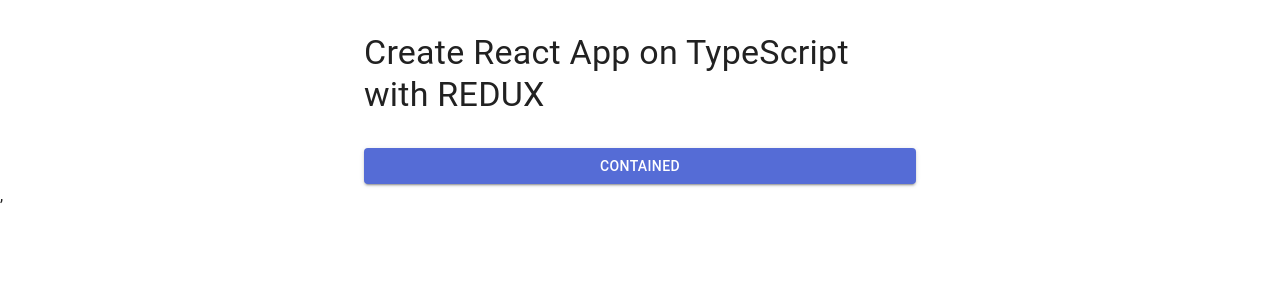
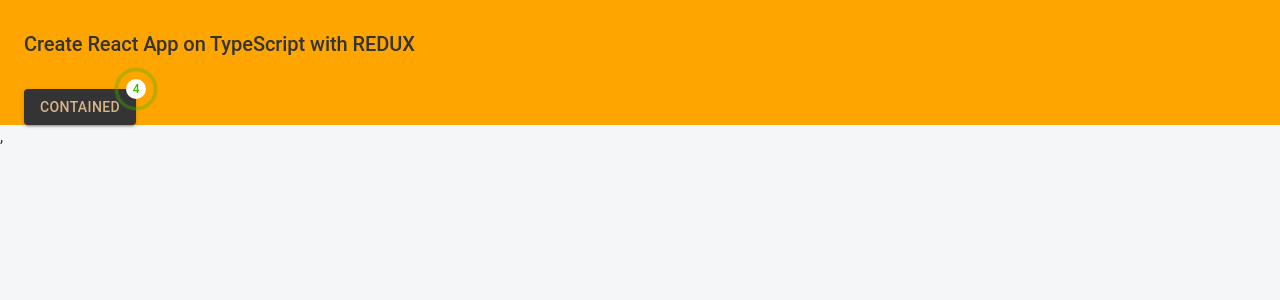
Before and after one commit to Ronny2101/cyber-react, a React (Create React App) app: page / in a window 1280 px wide. Shown: the top 300 px of the page. Built offline with nearby package versions, Linux system fonts and the light colour scheme.

Commit message:
feat: MUI customized  integration

```diff
--- a/src/app/App.tsx
+++ b/src/app/App.tsx
@@ -1,17 +1,22 @@
 import React from "react";
 import "../css/app.css";
 import { Box, Button, Container, Stack, Typography } from "@mui/material";
+import { RippleBadge } from "./MaterialTheme/styled";
 
 function App() {
   return  (
-    <Container maxWidth="sm">
+  <Container sx={{background: "orange"}}>
     <Stack flexDirection={"column"}>
-      <Box sx={{my: 4}}>
+      <Box sx={{ my: 4 }}>
         <Typography variant="h4" component={"h4"}>
           Create React App on TypeScript with REDUX
         </Typography>
       </Box>
-      <Button variant="contained">Contained</Button>
+       <Box>
+          <RippleBadge badgeContent={4}>
+            <Button variant="contained" >Contained</Button>
+          </RippleBadge>
+       </Box>
     </Stack>
   </Container>
   );
--- /dev/null
+++ b/src/app/MaterialTheme/index.ts
@@ -0,0 +1,66 @@
+import { createTheme } from '@mui/material/styles';
+import { common } from '@mui/material/colors';
+import shadow from './shadow';
+import typography from './typography';
+import { maxWidth } from '@mui/system';
+
+/**
+ * LIGHT THEME (DEFAULT)
+ */
+const light = {
+	palette: {
+		type: 'light',
+		background: {
+			default: '#f8f8ff',
+			paper: common.white,
+		},
+		primary: {
+			contrastText: '#d7b586',
+			main: '#343434',
+		},
+		secondary: {
+			contrastText: '#343434',
+			main: '#d7b586',
+		},
+		text: {
+			primary: '#343434',
+			secondary: '#d7b586',
+			dark: common.black,
+		},
+	},
+	components: {
+		MuiContainer: {
+			styleOverrides: {
+				root: {
+					height: '100%',
+				},
+			},
+		},
+		MuiCssBaseline: {
+			styleOverrides: {
+				html: { height: '100%' },
+				body: { background: '#f4f6f8', height: '100%', minHeight: '100%' },
+			},
+		},
+	},
+	shadow,
+	typography,
+};
+
+// A custom theme for this app
+let theme = createTheme(light);
+theme = createTheme(theme, {
+	components: {
+		MuiContainer: {
+			styleOverrides: {
+				maxWidthLg: {
+					[theme.breakpoints.up('lg')]: {
+						maxWidth: '1300px',
+					},
+				},
+			},
+		},
+	},
+});
+
+export default theme;
--- /dev/null
+++ b/src/app/MaterialTheme/shadow.ts
@@ -0,0 +1,27 @@
+export default [
+	'none',
+	'0 0 0 1px rgba(63,63,68,0.05), 0 1px 2px 0 rgba(63,63,68,0.15)',
+	'0 0 1px 0 rgba(0,0,0,0.31), 0 2px 2px -2px rgba(0,0,0,0.25)',
+	'0 0 1px 0 rgba(0,0,0,0.31), 0 3px 4px -2px rgba(0,0,0,0.25)',
+	'0 0 1px 0 rgba(0,0,0,0.31), 0 3px 4px -2px rgba(0,0,0,0.25)',
+	'0 0 1px 0 rgba(0,0,0,0.31), 0 4px 6px -2px rgba(0,0,0,0.25)',
+	'0 0 1px 0 rgba(0,0,0,0.31), 0 4px 6px -2px rgba(0,0,0,0.25)',
+	'0 0 1px 0 rgba(0,0,0,0.31), 0 4px 8px -2px rgba(0,0,0,0.25)',
+	'0 0 1px 0 rgba(0,0,0,0.31), 0 5px 8px -2px rgba(0,0,0,0.25)',
+	'0 0 1px 0 rgba(0,0,0,0.31), 0 6px 12px -4px rgba(0,0,0,0.25)',
+	'0 0 1px 0 rgba(0,0,0,0.31), 0 7px 12px -4px rgba(0,0,0,0.25)',
+	'0 0 1px 0 rgba(0,0,0,0.31), 0 6px 16px -4px rgba(0,0,0,0.25)',
+	'0 0 1px 0 rgba(0,0,0,0.31), 0 7px 16px -4px rgba(0,0,0,0.25)',
+	'0 0 1px 0 rgba(0,0,0,0.31), 0 8px 18px -8px rgba(0,0,0,0.25)',
+	'0 0 1px 0 rgba(0,0,0,0.31), 0 9px 18px -8px rgba(0,0,0,0.25)',
+	'0 0 1px 0 rgba(0,0,0,0.31), 0 10px 20px -8px rgba(0,0,0,0.25)',
+	'0 0 1px 0 rgba(0,0,0,0.31), 0 11px 20px -8px rgba(0,0,0,0.25)',
+	'0 0 1px 0 rgba(0,0,0,0.31), 0 12px 22px -8px rgba(0,0,0,0.25)',
+	'0 0 1px 0 rgba(0,0,0,0.31), 0 13px 22px -8px rgba(0,0,0,0.25)',
+	'0 0 1px 0 rgba(0,0,0,0.31), 0 14px 24px -8px rgba(0,0,0,0.25)',
+	'0 0 1px 0 rgba(0,0,0,0.31), 0 16px 28px -8px rgba(0,0,0,0.25)',
+	'0 0 1px 0 rgba(0,0,0,0.31), 0 18px 30px -8px rgba(0,0,0,0.25)',
+	'0 0 1px 0 rgba(0,0,0,0.31), 0 20px 32px -8px rgba(0,0,0,0.25)',
+	'0 0 1px 0 rgba(0,0,0,0.31), 0 22px 34px -8px rgba(0,0,0,0.25)',
+	'0 0 1px 0 rgba(0,0,0,0.31), 0 24px 36px -8px rgba(0,0,0,0.25)',
+];
--- /dev/null
+++ b/src/app/MaterialTheme/styled.ts
@@ -0,0 +1,30 @@
+import { styled } from "@mui/material/styles";
+import Badge from "@mui/material/Badge";
+
+export const RippleBadge = styled(Badge)(({ theme }) => ({
+  "& .MuiBadge-badge": {
+    color: "#44b700",
+    background: "white",
+    "&::after": {
+      position: "absolute",
+      top: "-2px",
+      left: "-2px",
+      width: "120%",
+      height: "120%",
+      borderRadius: "50%",
+      animation: "ripple 1.2s infinite ease-in-out",
+      border: "2px solid currentColor",
+      content: '""',
+    },
+  },
+  "@keyframes ripple": {
+    "0%": {
+      transform: "scale(.8)",
+      opacity: 1,
+    },
+    "100%": {
+      transform: "scale(2.4)",
+      opacity: 0,
+    },
+  },
+}));
--- /dev/null
+++ b/src/app/MaterialTheme/typography.ts
@@ -0,0 +1,35 @@
+export default {
+	h1: {
+		fontWeight: 500,
+		fontSize: 35,
+		letterSpacing: '-0.24px',
+	},
+	h2: {
+		fontWeight: 500,
+		fontSize: 29,
+		letterSpacing: '-0.24px',
+	},
+	h3: {
+		fontWeight: 500,
+		fontSize: 24,
+		letterSpacing: '-0.06px',
+	},
+	h4: {
+		fontWeight: 500,
+		fontSize: 20,
+		letterSpacing: '-0.06px',
+	},
+	h5: {
+		fontWeight: 500,
+		fontSize: 16,
+		letterSpacing: '-0.05px',
+	},
+	h6: {
+		fontWeight: 500,
+		fontSize: 14,
+		letterSpacing: '-0.05px',
+	},
+	overline: {
+		fontWeight: 500,
+	},
+};
--- a/src/index.tsx
+++ b/src/index.tsx
@@ -6,7 +6,7 @@
 import reportWebVitals from "./reportWebVitals";
 import CssBaseline from '@mui/material/CssBaseline';
 import { ThemeProvider } from '@mui/material/styles';
-import theme from "./theme";
+import theme from "./app/MaterialTheme";
 import "./css/index.css";
 
 ReactDOM.render(
--- a/src/theme.ts
+++ /dev/null
@@ -1,20 +0,0 @@
-import { createTheme } from '@mui/material/styles';
-import { red } from '@mui/material/colors';
-
-// A custom theme for this app
-const theme = createTheme({
-  cssVariables: true,
-  palette: {
-    primary: {
-      main: '#556cd6',
-    },
-    secondary: {
-      main: '#19857b',
-    },
-    error: {
-      main: red.A400,
-    },
-  },
-});
-
-export default theme;
```
